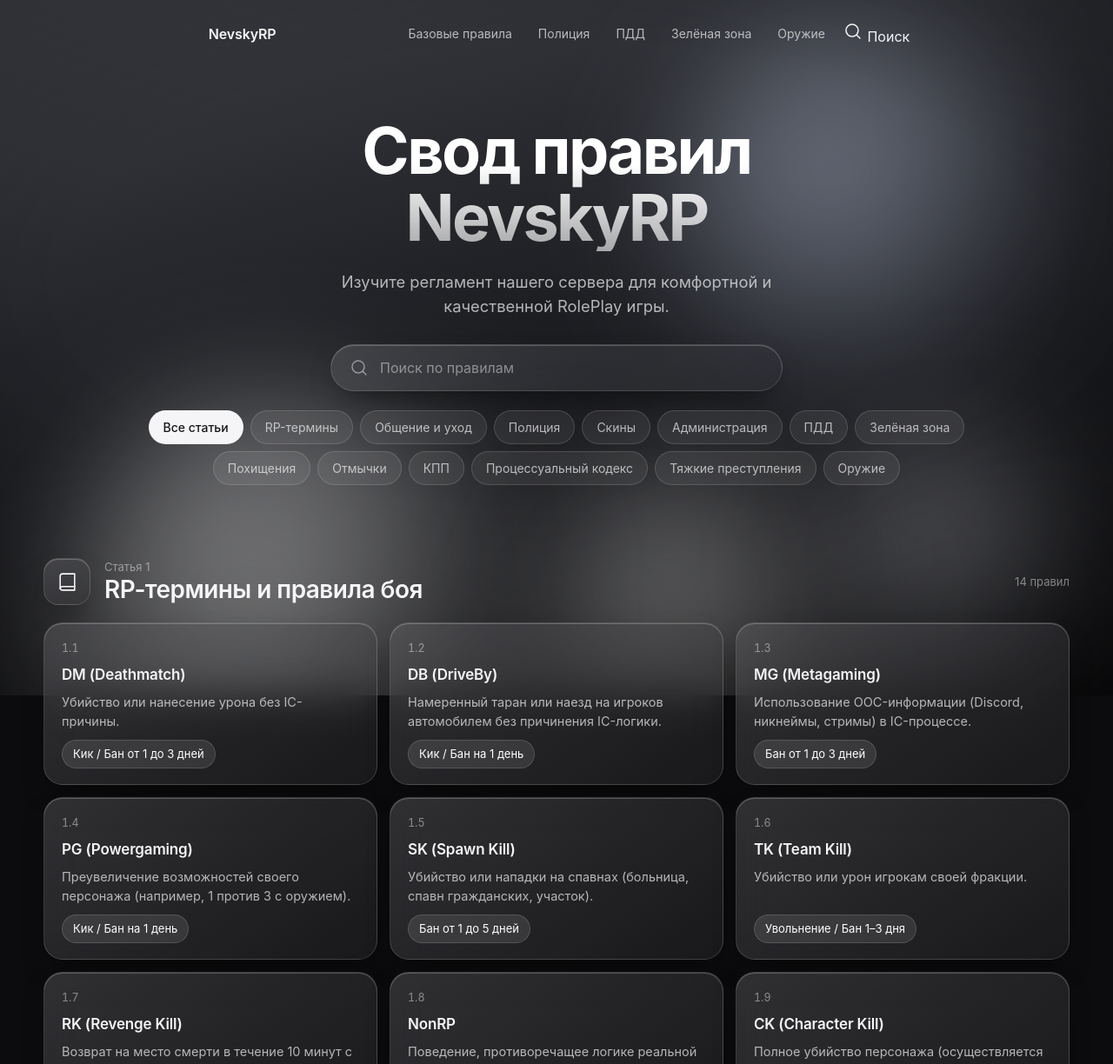
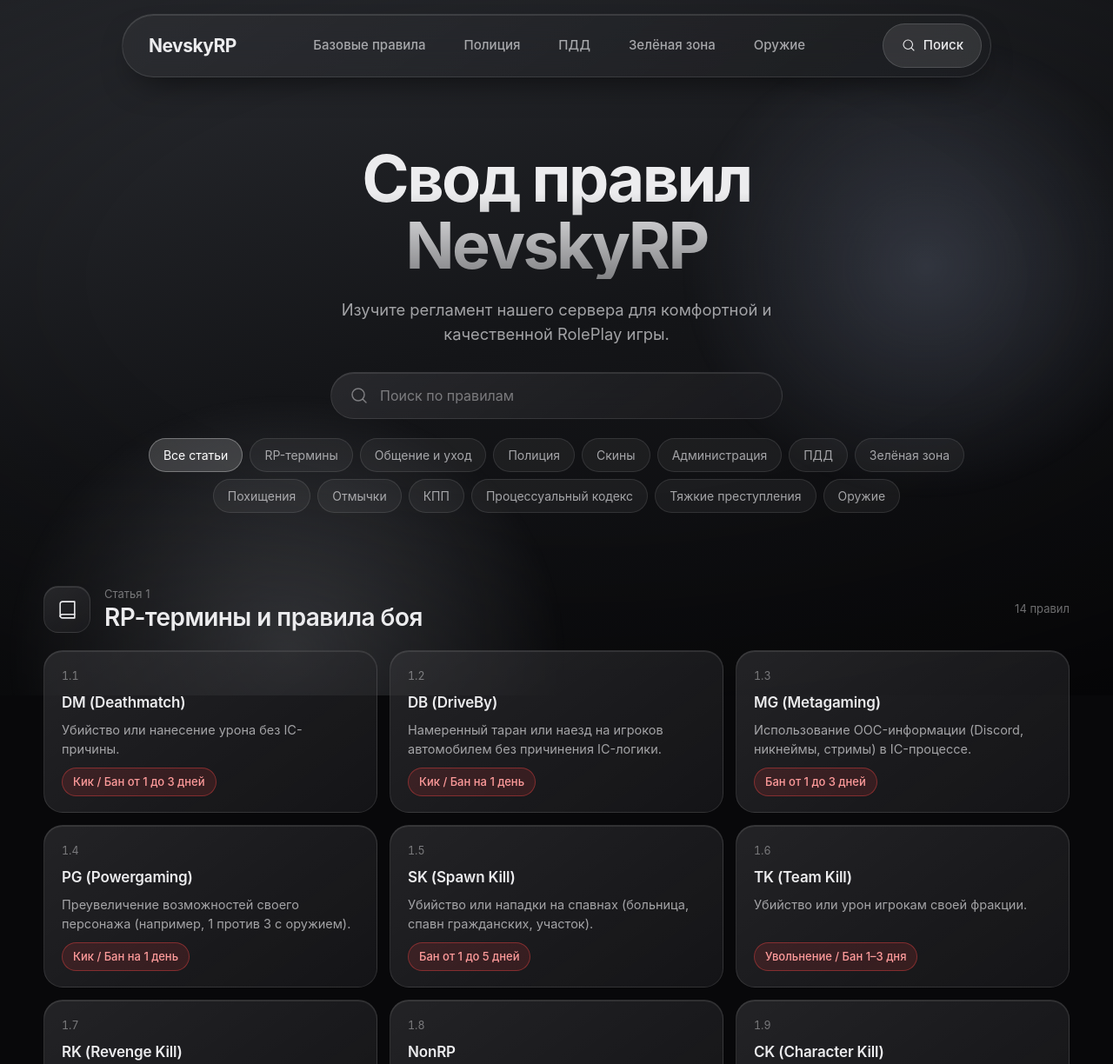
Before and after one commit to SleepManCYBR/nevskyrp, a plain HTML site: page index.html in a window 1280 px wide. Shown: the top 1224 px of the page at 87% size. Drawn offline with Linux system fonts and the light colour scheme.

Commit message:
Update style.css

```diff
--- a/style.css
+++ b/style.css
@@ -1,13 +1,13 @@
 /* ==========================================================
-   NevskyRP — glass / apple-modern
+   NevskyRP — glass / apple-modern (dark, lightweight)
    ========================================================== */
 
 :root {
-  --bg-0: #0c0c0e;
-  --text: #f5f5f7;
-  --muted: rgba(245, 245, 247, .7);
-  --faint: rgba(245, 245, 247, .48);
-  --line: rgba(255, 255, 255, .14);
+  --bg-0: #08080a;
+  --text: #ececee;
+  --muted: rgba(236, 236, 238, .66);
+  --faint: rgba(236, 236, 238, .44);
+  --line: rgba(255, 255, 255, .1);
   --ease: cubic-bezier(.22, .8, .24, 1);
   --font: -apple-system, BlinkMacSystemFont, "SF Pro Display", "Inter", "Segoe UI", Roboto, "Helvetica Neue", Arial, sans-serif;
 }
@@ -24,7 +24,6 @@ body {
   font-family: var(--font);
   line-height: 1.5;
   -webkit-font-smoothing: antialiased;
-  text-rendering: optimizeLegibility;
 }
 body.lock { overflow: hidden; }
 
@@ -32,7 +31,7 @@ body.lock { overflow: hidden; }
 a { color: inherit; text-decoration: none; }
 img { display: block; max-width: 100%; }
 button { font: inherit; color: inherit; background: none; border: 0; cursor: pointer; text-align: inherit; }
-:focus-visible { outline: 2px solid rgba(255, 255, 255, .85); outline-offset: 3px; }
+:focus-visible { outline: 2px solid rgba(255, 255, 255, .8); outline-offset: 3px; }
 
 .ic {
   width: 24px; height: 24px;
@@ -41,184 +40,184 @@ button { font: inherit; color: inherit; background: none; border: 0; cursor: poi
   flex: none;
 }
 
-/* ---------- Glass ---------- */
+/* ---------- Glass (без blur — дёшево для GPU) ---------- */
 
 .glass {
   background:
-    linear-gradient(145deg, rgba(255, 255, 255, .14), rgba(255, 255, 255, .04)),
-    rgba(24, 25, 29, .3);
+    linear-gradient(145deg, rgba(255, 255, 255, .085), rgba(255, 255, 255, .025)),
+    rgba(20, 21, 24, .55);
   border: 1px solid var(--line);
-  box-shadow:
-    inset 0 1px 0 rgba(255, 255, 255, .22),
-    0 14px 34px -14px rgba(0, 0, 0, .65);
-  -webkit-backdrop-filter: blur(22px) saturate(160%);
-  backdrop-filter: blur(22px) saturate(160%);
+  box-shadow: inset 0 1px 0 rgba(255, 255, 255, .1);
 }
 
-/* ---------- Lava lamp ---------- */
+/* blur только на 3 небольших элементах */
+.nav, .search, .toast {
+  -webkit-backdrop-filter: blur(16px) saturate(140%);
+  backdrop-filter: blur(16px) saturate(140%);
+}
+
+/* ---------- Lava lamp (только transform, без blur и blend) ---------- */
 
 .lava {
   position: fixed; inset: 0; z-index: -1; overflow: hidden;
-  background: linear-gradient(165deg, #3b3d43 0%, #1d1e22 46%, #0b0b0d 100%);
+  background: linear-gradient(165deg, #2a2c31 0%, #141518 48%, #09090b 100%);
+  contain: strict;
 }
 .lava::after {
   content: ""; position: absolute; inset: 0;
-  background: radial-gradient(120% 90% at 50% 40%, transparent 38%, rgba(0, 0, 0, .5) 100%);
+  background: radial-gradient(120% 90% at 50% 40%, transparent 35%, rgba(0, 0, 0, .55) 100%);
 }
 
 .blob {
   position: absolute; left: 0; top: 0;
   border-radius: 50%;
-  filter: blur(64px);
-  mix-blend-mode: screen;
-  will-change: transform, border-radius;
-  animation:
-    float var(--t) ease-in-out infinite alternate,
-    morph calc(var(--t) * .55) ease-in-out infinite alternate;
-  animation-fill-mode: both;
+  will-change: transform;
+  backface-visibility: hidden;
+  animation: float var(--t) ease-in-out infinite alternate both;
 }
 
-.b1 { width: 46vmax; height: 46vmax; --t: 38s;
-  background: radial-gradient(circle at 40% 40%, rgba(255, 255, 255, .55), rgba(255, 255, 255, 0) 68%);
-  --x1: -10vw; --y1: 70vh; --xm: 40vw; --ym: 20vh; --x2: 70vw; --y2: -15vh; }
-.b2 { width: 38vmax; height: 38vmax; --t: 44s;
-  background: radial-gradient(circle at 40% 40%, rgba(170, 180, 205, .55), rgba(170, 180, 205, 0) 68%);
-  --x1: 70vw; --y1: -10vh; --xm: 20vw; --ym: 40vh; --x2: 60vw; --y2: 75vh; }
-.b3 { width: 30vmax; height: 30vmax; --t: 31s;
-  background: radial-gradient(circle at 40% 40%, rgba(255, 255, 255, .45), rgba(255, 255, 255, 0) 68%);
-  --x1: 30vw; --y1: 80vh; --xm: 75vw; --ym: 50vh; --x2: 10vw; --y2: 10vh; }
-.b4 { width: 26vmax; height: 26vmax; --t: 40s;
-  background: radial-gradient(circle at 40% 40%, rgba(210, 212, 220, .42), rgba(210, 212, 220, 0) 68%);
-  --x1: 85vw; --y1: 60vh; --xm: 40vw; --ym: 65vh; --x2: 0vw; --y2: 30vh; }
-.b5 { width: 18vmax; height: 18vmax; --t: 27s;
-  background: radial-gradient(circle at 40% 40%, rgba(255, 255, 255, .5), rgba(255, 255, 255, 0) 68%);
-  --x1: 50vw; --y1: 30vh; --xm: 15vw; --ym: 70vh; --x2: 80vw; --y2: 20vh; }
-.b6 { width: 34vmax; height: 34vmax; --t: 48s;
-  background: radial-gradient(circle at 40% 40%, rgba(120, 132, 160, .5), rgba(120, 132, 160, 0) 68%);
-  --x1: -15vw; --y1: 10vh; --xm: 35vw; --ym: 55vh; --x2: 90vw; --y2: 85vh; }
+.b1 { width: 52vmax; height: 52vmax; --t: 40s;
+  background: radial-gradient(circle, rgba(200, 204, 214, .26) 0%, rgba(200, 204, 214, 0) 66%);
+  --x1: -12vw; --y1: 65vh; --xm: 35vw; --ym: 15vh; --x2: 65vw; --y2: -12vh; }
+.b2 { width: 46vmax; height: 46vmax; --t: 46s;
+  background: radial-gradient(circle, rgba(120, 130, 155, .3) 0%, rgba(120, 130, 155, 0) 66%);
+  --x1: 70vw; --y1: -8vh; --xm: 18vw; --ym: 42vh; --x2: 58vw; --y2: 70vh; }
+.b3 { width: 38vmax; height: 38vmax; --t: 34s;
+  background: radial-gradient(circle, rgba(170, 174, 186, .22) 0%, rgba(170, 174, 186, 0) 66%);
+  --x1: 28vw; --y1: 75vh; --xm: 72vw; --ym: 48vh; --x2: 8vw; --y2: 8vh; }
+.b4 { width: 44vmax; height: 44vmax; --t: 52s;
+  background: radial-gradient(circle, rgba(90, 98, 120, .3) 0%, rgba(90, 98, 120, 0) 66%);
+  --x1: 80vw; --y1: 55vh; --xm: 38vw; --ym: 62vh; --x2: -5vw; --y2: 25vh; }
 
 @keyframes float {
-  0%   { transform: translate3d(var(--x1), var(--y1), 0) scale(1); }
-  50%  { transform: translate3d(var(--xm), var(--ym), 0) scale(1.16); }
-  100% { transform: translate3d(var(--x2), var(--y2), 0) scale(.92); }
+  0%   { transform: translate3d(var(--x1), var(--y1), 0) scale(1, 1); }
+  50%  { transform: translate3d(var(--xm), var(--ym), 0) scale(1.15, .88); }
+  100% { transform: translate3d(var(--x2), var(--y2), 0) scale(.9, 1.12); }
 }
-@keyframes morph {
-  0%   { border-radius: 58% 42% 55% 45% / 52% 58% 42% 48%; }
-  50%  { border-radius: 42% 58% 38% 62% / 60% 40% 60% 40%; }
-  100% { border-radius: 55% 45% 62% 38% / 42% 56% 44% 58%; }
-}
+
+/* слабые устройства: меньше слоёв */
+.lite .b3, .lite .b4 { display: none; }
 
 /* ---------- Intro ---------- */
 
 .intro {
   position: fixed; inset: 0; z-index: 100;
   display: grid; place-items: center;
-  background: linear-gradient(165deg, #2b2d32 0%, #121316 55%, #09090b 100%);
+  background: linear-gradient(165deg, #202227 0%, #0f1012 55%, #070708 100%);
   cursor: pointer;
   transition: opacity 1s var(--ease), visibility 0s linear 1s;
 }
 .intro::before {
   content: ""; position: absolute; inset: 0; margin: auto;
-  width: 62vmin; height: 62vmin; border-radius: 50%;
-  background: radial-gradient(circle, rgba(255, 255, 255, .17), transparent 66%);
-  animation: glow 3s ease-in-out infinite alternate;
+  width: 70vmin; height: 70vmin; border-radius: 50%;
+  background: radial-gradient(circle, rgba(255, 255, 255, .07), transparent 66%);
+  animation: glow 3.2s ease-in-out infinite alternate;
 }
 .intro.out { opacity: 0; visibility: hidden; pointer-events: none; }
 
 .intro-inner {
   position: relative;
-  display: grid; justify-items: center; gap: 26px;
-  transition: transform 1s var(--ease), filter 1s var(--ease), opacity .8s var(--ease);
+  display: grid; justify-items: center; gap: 30px;
+  transition: transform 1s var(--ease), opacity .8s var(--ease);
 }
-.intro.out .intro-inner { transform: scale(1.14); filter: blur(10px); opacity: 0; }
+.intro.out .intro-inner { transform: scale(1.1); opacity: 0; }
 
 .intro-mark {
-  position: relative;
-  width: 118px; height: 118px; border-radius: 32px;
-  display: grid; place-items: center;
+  width: clamp(160px, 32vmin, 250px);
   animation: markIn 1.1s var(--ease) .1s backwards;
 }
-.intro-mark img { width: 68px; height: 68px; object-fit: contain; }
-.intro-mark::after {
-  content: ""; position: absolute; inset: -14px; border-radius: 44px;
-  border: 1px solid rgba(255, 255, 255, .2);
-  animation: ring 2.2s ease-out .8s infinite;
+.intro-mark img {
+  width: 100%; height: auto; object-fit: contain;
+  animation: breathe 3.2s ease-in-out 1.2s infinite alternate;
 }
 
 .intro-word {
   padding-left: .42em;
   font-size: 15px; font-weight: 500; letter-spacing: .42em;
   color: var(--muted);
-  animation: wordIn 1.3s var(--ease) .5s backwards;
+  animation: wordIn 1.2s var(--ease) .5s backwards;
 }
 
 .intro-bar {
-  width: 132px; height: 2px; border-radius: 2px; overflow: hidden;
-  background: rgba(255, 255, 255, .12);
+  width: 140px; height: 2px; border-radius: 2px; overflow: hidden;
+  background: rgba(255, 255, 255, .1);
   animation: wordIn 1s var(--ease) .6s backwards;
 }
 .intro-bar i {
   display: block; width: 100%; height: 100%;
   transform: scaleX(0); transform-origin: left;
-  background: linear-gradient(90deg, rgba(255, 255, 255, .35), #fff);
+  background: linear-gradient(90deg, rgba(255, 255, 255, .3), rgba(255, 255, 255, .85));
   animation: bar 1.8s cubic-bezier(.6, .05, .3, 1) .35s forwards;
 }
 
-@keyframes markIn {
-  from { opacity: 0; transform: scale(.6); filter: blur(14px); }
-}
-@keyframes wordIn {
-  from { opacity: 0; letter-spacing: .9em; filter: blur(6px); }
-}
-@keyframes ring {
-  from { opacity: .9; transform: scale(.9); }
-  to   { opacity: 0;  transform: scale(1.35); }
-}
-@keyframes glow {
-  from { transform: scale(.9); opacity: .7; }
-  to   { transform: scale(1.12); opacity: 1; }
-}
-@keyframes bar { to { transform: scaleX(1); } }
+@keyframes markIn  { from { opacity: 0; transform: scale(.65); } }
+@keyframes wordIn  { from { opacity: 0; transform: translateY(10px); } }
+@keyframes breathe { to   { transform: scale(1.04); } }
+@keyframes glow    { from { transform: scale(.92); opacity: .7; } to { transform: scale(1.1); opacity: 1; } }
+@keyframes bar     { to   { transform: scaleX(1); } }
 
-/* ---------- Reveal ---------- */
+/* ---------- Reveal (opacity + transform) ---------- */
 
-@keyframes rise {
-  from { opacity: 0; transform: translateY(22px) scale(.985); filter: blur(10px); }
-}
-@keyframes swap {
-  from { opacity: 0; transform: translateY(14px); }
-}
+@keyframes rise { from { opacity: 0; transform: translateY(22px) scale(.985); } }
+@keyframes swap { from { opacity: 0; transform: translateY(12px); } }
 
 [data-r] { opacity: 0; }
 .ready [data-r] { opacity: 1; animation: rise 1s var(--ease) var(--d, 0s) backwards; }
 
 .rv:not(.in) { opacity: 0; }
-.rv.in { animation: rise .9s var(--ease) var(--d, 0s) backwards; }
+.rv.in { animation: rise .85s var(--ease) var(--d, 0s) backwards; }
 .rv.in.done { animation: none; }
-.rv.in.done.swap { animation: swap .55s var(--ease) var(--d, 0s) backwards; }
+.rv.in.done.swap { animation: swap .5s var(--ease) var(--d, 0s) backwards; }
 
-/* ---------- Navigation ---------- */
+/* ---------- Header ---------- */
 
 .top {
-  position: fixed; top: 14px; left: 0; right: 0; z-index: 50;
+  position: fixed; top: 16px; left: 0; right: 0; z-index: 50;
   display: flex; justify-content: center;
-  padding: 0 14px; pointer-events: none;
+  padding: 0 16px; pointer-events: none;
 }
 .nav {
   pointer-events: auto;
-  display: flex; align-items: center; gap: 6px;
-  padding: 6px 8px 6px 14px;
+  display: flex; align-items: center; justify-content: space-between; gap: 24px;
+  width: min(1000px, 100%);
+  padding: 10px 10px 10px 30px;
   border-radius: 999px;
+  background:
+    linear-gradient(145deg, rgba(255, 255, 255, .09), rgba(255, 255, 255, .03)),
+    rgba(16, 17, 20, .6);
+  border: 1px solid rgba(255, 255, 255, .11);
+  box-shadow: inset 0 1px 0 rgba(255, 255, 255, .12), 0 18px 40px -20px rgba(0, 0, 0, .8);
 }
-.brand { display: flex; align-items: center; gap: 10px; padding-right: 10px; font-weight: 600; letter-spacing: -.01em; }
-.brand img { width: 28px; height: 28px; object-fit: contain; }
-.links { display: flex; gap: 2px; }
+.brand { font-size: 21px; font-weight: 650; letter-spacing: -.025em; white-space: nowrap; }
+
+.links { position: relative; display: flex; gap: 4px; }
 .links a {
-  padding: 8px 14px; border-radius: 999px;
-  font-size: 14px; color: var(--muted);
-  transition: color .3s, background .3s;
+  position: relative; z-index: 1;
+  padding: 13px 20px; border-radius: 999px;
+  font-size: 15px; font-weight: 500; color: var(--muted);
+  transition: color .3s;
 }
-.links a:hover { color: #fff; background: rgba(255, 255, 255, .1); }
+.links a:hover, .links a.on { color: #fff; }
+.pill {
+  position: absolute; top: 0; left: 0; height: 100%; width: 0;
+  border-radius: 999px;
+  background: rgba(255, 255, 255, .09);
+  border: 1px solid rgba(255, 255, 255, .1);
+  opacity: 0; pointer-events: none;
+  transition: transform .45s var(--ease), width .45s var(--ease), opacity .3s;
+}
+
+.nav-search {
+  display: flex; align-items: center; gap: 8px;
+  padding: 13px 20px; border-radius: 999px;
+  font-size: 15px; font-weight: 500; color: #ececee;
+  background: rgba(255, 255, 255, .1);
+  border: 1px solid rgba(255, 255, 255, .14);
+  transition: background .3s, transform .4s var(--ease);
+}
+.nav-search .ic { width: 18px; height: 18px; }
+.nav-search:hover { background: rgba(255, 255, 255, .16); }
+.nav-search:active { transform: scale(.96); }
 
 /* ---------- Hero ---------- */
 
@@ -226,20 +225,15 @@ button { font: inherit; color: inherit; background: none; border: 0; cursor: poi
 
 .hero {
   display: grid; justify-items: center; gap: 22px;
-  padding: clamp(120px, 17vh, 180px) 0 28px;
+  padding: clamp(150px, 21vh, 210px) 0 28px;
   text-align: center;
 }
-.hero-mark {
-  width: 80px; height: 80px; border-radius: 24px;
-  display: grid; place-items: center;
-}
-.hero-mark img { width: 48px; height: 48px; object-fit: contain; }
 
 h1 {
   max-width: 14ch;
   font-size: clamp(2.4rem, 6.6vw, 4.6rem);
   font-weight: 650; line-height: 1.04; letter-spacing: -.035em;
-  background: linear-gradient(180deg, #fff 35%, rgba(255, 255, 255, .6));
+  background: linear-gradient(180deg, #ececee 35%, rgba(236, 236, 238, .5));
   -webkit-background-clip: text; background-clip: text;
   color: transparent;
 }
@@ -250,9 +244,9 @@ h1 {
   width: min(520px, 100%); height: 54px; padding: 0 20px;
   margin-top: 8px; border-radius: 999px;
   color: var(--faint);
-  transition: border-color .3s, background .3s;
+  transition: border-color .3s;
 }
-.search:focus-within { border-color: rgba(255, 255, 255, .42); color: #fff; }
+.search:focus-within { border-color: rgba(255, 255, 255, .3); color: #fff; }
 .search input {
   flex: 1; min-width: 0;
   background: none; border: 0; outline: 0;
@@ -265,20 +259,22 @@ h1 {
 .chip {
   padding: 8px 16px; border-radius: 999px;
   font-size: 14px; color: var(--muted);
-  background: rgba(255, 255, 255, .07);
+  background: rgba(255, 255, 255, .05);
   border: 1px solid var(--line);
-  -webkit-backdrop-filter: blur(14px); backdrop-filter: blur(14px);
   transition: color .3s, background .3s, border-color .3s, transform .4s var(--ease);
 }
-.chip:hover { color: #fff; background: rgba(255, 255, 255, .13); }
+.chip:hover { color: #fff; background: rgba(255, 255, 255, .1); }
 .chip:active { transform: scale(.96); }
-.chip[aria-pressed="true"] { background: #f5f5f7; color: #16171a; border-color: transparent; font-weight: 500; }
+.chip[aria-pressed="true"] { background: rgba(255, 255, 255, .16); color: #fff; border-color: rgba(255, 255, 255, .3); }
 
 /* ---------- Articles ---------- */
 
-#list { padding-bottom: 40px; scroll-margin-top: 90px; }
+#list { padding-bottom: 40px; scroll-margin-top: 100px; }
 
-.article { padding-top: 56px; scroll-margin-top: 90px; }
+.article {
+  padding-top: 56px; scroll-margin-top: 100px;
+  content-visibility: auto; contain-intrinsic-size: auto 720px;
+}
 
 .a-head { display: flex; align-items: center; gap: 16px; margin-bottom: 20px; }
 .a-icon {
@@ -300,33 +296,37 @@ h1 {
   display: flex; flex-direction: column; gap: 10px;
   min-height: 178px; padding: 20px 20px 18px;
   border-radius: 22px;
-  transition: transform .5s var(--ease), border-color .3s, box-shadow .5s var(--ease);
+  transition: transform .45s var(--ease), border-color .3s;
 }
 .card::before {
   content: ""; position: absolute; inset: 0; pointer-events: none;
-  background: radial-gradient(260px circle at var(--mx, 50%) var(--my, 0%), rgba(255, 255, 255, .17), transparent 62%);
-  opacity: 0; transition: opacity .4s;
+  background: radial-gradient(240px circle at var(--mx, 50%) var(--my, 0%), rgba(255, 255, 255, .1), transparent 62%);
+  opacity: 0; transition: opacity .35s;
 }
-.card:hover { transform: translateY(-3px); border-color: rgba(255, 255, 255, .28); }
-.card:hover::before { opacity: 1; }
-.card:active { transform: translateY(-1px) scale(.992); }
+@media (hover: hover) {
+  .card:hover { transform: translateY(-3px); border-color: rgba(255, 255, 255, .22); }
+  .card:hover::before { opacity: 1; }
+  .card:hover .c-copy { opacity: 1; }
+}
+.card:active { transform: scale(.992); }
+.card:focus-visible .c-copy { opacity: 1; }
 
 .c-top { display: flex; align-items: center; justify-content: space-between; }
 .c-code { font-size: 12.5px; color: var(--faint); font-variant-numeric: tabular-nums; }
 .c-copy { width: 16px; height: 16px; color: var(--faint); opacity: 0; transition: opacity .3s; }
-.card:hover .c-copy, .card:focus-visible .c-copy { opacity: 1; }
 
 .c-title { display: block; font-size: 17px; font-weight: 600; letter-spacing: -.01em; line-height: 1.25; }
 .c-desc { display: block; flex: 1; font-size: 14.5px; line-height: 1.5; color: var(--muted); }
 
+/* наказания: бан — красный, остальное — жёлтый */
 .c-pen {
   align-self: flex-start;
   padding: 6px 12px; border-radius: 999px;
-  font-size: 13px; color: #fff;
-  background: rgba(255, 255, 255, .1);
-  border: 1px solid var(--line);
+  font-size: 13px; font-weight: 500;
+  border: 1px solid transparent;
 }
-.c-pen.hard { background: #f5f5f7; color: #16171a; border-color: transparent; font-weight: 500; }
+.c-pen.ban  { color: #ff9b9b; background: rgba(239, 68, 68, .14); border-color: rgba(239, 68, 68, .42); }
+.c-pen.warn { color: #ffd54a; background: rgba(250, 204, 21, .12); border-color: rgba(250, 204, 21, .4); }
 
 .empty { padding: 80px 0 40px; text-align: center; }
 .empty strong { display: block; font-size: 1.3rem; font-weight: 600; letter-spacing: -.02em; }
@@ -334,8 +334,7 @@ h1 {
 
 /* ---------- Footer & toast ---------- */
 
-.foot { display: grid; justify-items: center; gap: 12px; padding: 60px 0 48px; }
-.foot img { width: 30px; height: 30px; object-fit: contain; opacity: .9; }
+.foot { padding: 60px 0 48px; text-align: center; }
 .foot p { font-size: 13px; color: var(--faint); }
 
 .toast {
@@ -351,13 +350,13 @@ h1 {
 
 @media (max-width: 900px) {
   .links { display: none; }
-  .brand { padding-right: 8px; }
-  .nav { padding: 6px 16px 6px 12px; }
+  .nav { padding: 8px 8px 8px 24px; }
 }
 
 @media (max-width: 700px) {
-  .blob { filter: blur(48px); }
-  .b5, .b6 { display: none; }
+  .b3, .b4 { display: none; }
+  .brand { font-size: 19px; }
+  .nav-search { padding: 11px 16px; }
   .a-head { gap: 12px; }
   .a-icon { width: 48px; height: 48px; border-radius: 15px; }
   .a-count { display: none; }
@@ -368,7 +367,7 @@ h1 {
 }
 
 @supports not ((backdrop-filter: blur(1px)) or (-webkit-backdrop-filter: blur(1px))) {
-  .glass { background: rgba(40, 42, 48, .82); }
+  .nav, .search, .toast { background: rgba(30, 32, 36, .92); }
 }
 
 @media (prefers-reduced-motion: reduce) {
```
